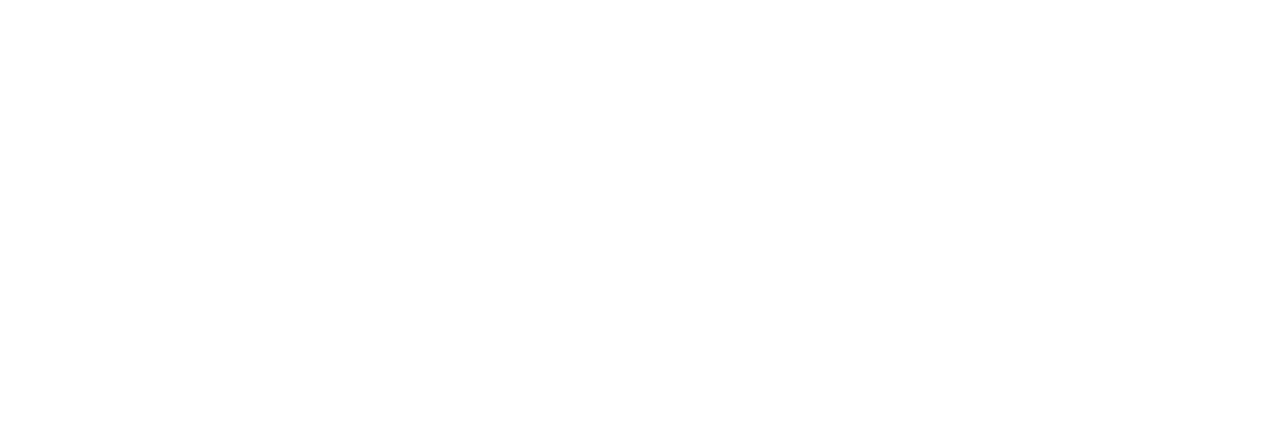
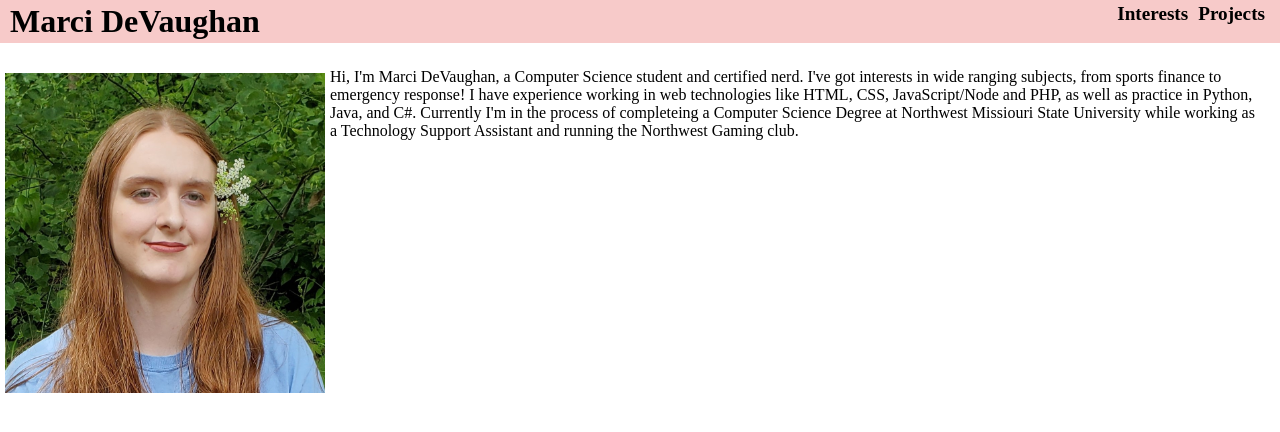
Before and after one commit to MarciDev1984/WebDev1_Project_1, a plain HTML site: page index.html in a window 1280 px wide. Drawn offline with Linux system fonts and the light colour scheme.

Commit message:
update progress

```diff
--- a/index.html
+++ b/index.html
@@ -5,11 +5,25 @@
   <title>Marci DeVaughan</title>
   <meta charset="utf-8">
   <link href="styles/shared.css" rel="stylesheet">
+  <link href="styles/index.css" rel="stylesheet">
 </head>
 
 <body>
   <header>
+    <h1>Marci DeVaughan</h1>
+    <nav>
+      <a href="interests.html">Interests</a> <a href="projects.html">Projects</a>
+    </nav>
   </header>
+
+  <main>
+    <img src="content/images/self.jpg" alt="A portrait of myself" id="selfport">
+    <p>Hi, I'm Marci DeVaughan, a Computer Science student and certified nerd. I've got interests in wide ranging
+      subjects, from sports finance to emergency response! I have experience working in web technologies like HTML, CSS,
+      JavaScript/Node and PHP, as well as practice in Python, Java, and C#. Currently I'm in the process of completeing
+      a Computer Science Degree at Northwest Missiouri State University while working as a Technology Support Assistant
+      and running the Northwest Gaming club.</p>
+  </main>
 
 </body>
 
--- /dev/null
+++ b/styles/index.css
@@ -0,0 +1,10 @@
+#selfport {
+  float: left;
+  width: 25%;
+  height: 25%;
+  margin: 5px;
+}
+
+p {
+  margin: 25px;
+}
--- a/styles/shared.css
+++ b/styles/shared.css
@@ -1,3 +1,42 @@
 header, nav, main, footer {
   display: block;
 }
+
+body {
+  height: 100%;
+  margin: 0;
+  padding: 0;
+}
+
+header {
+  margin: 0;
+  background-color: #F7CAC9;
+  display: flex;
+  justify-content: space-between;
+}
+
+header>h1 {
+  display: inline-block;
+  margin: 3px 1px 3px 10px;
+}
+
+nav {
+  margin: 3px 10px 3px 1px;
+  display: flex;
+  align-items: center;
+}
+
+nav>a {
+  font-weight: bold;
+  font-size: larger;
+  color: initial;
+  text-decoration: none;
+  height: 100%;
+  margin: 0;
+  padding: 0 5px;
+  vertical-align: middle;
+}
+
+nav>a:hover {
+  background-color: #92A8D1;
+}
```
Also changed, not shown: content/images/self.jpg (added), content/images/selfTall.jpg (added).
